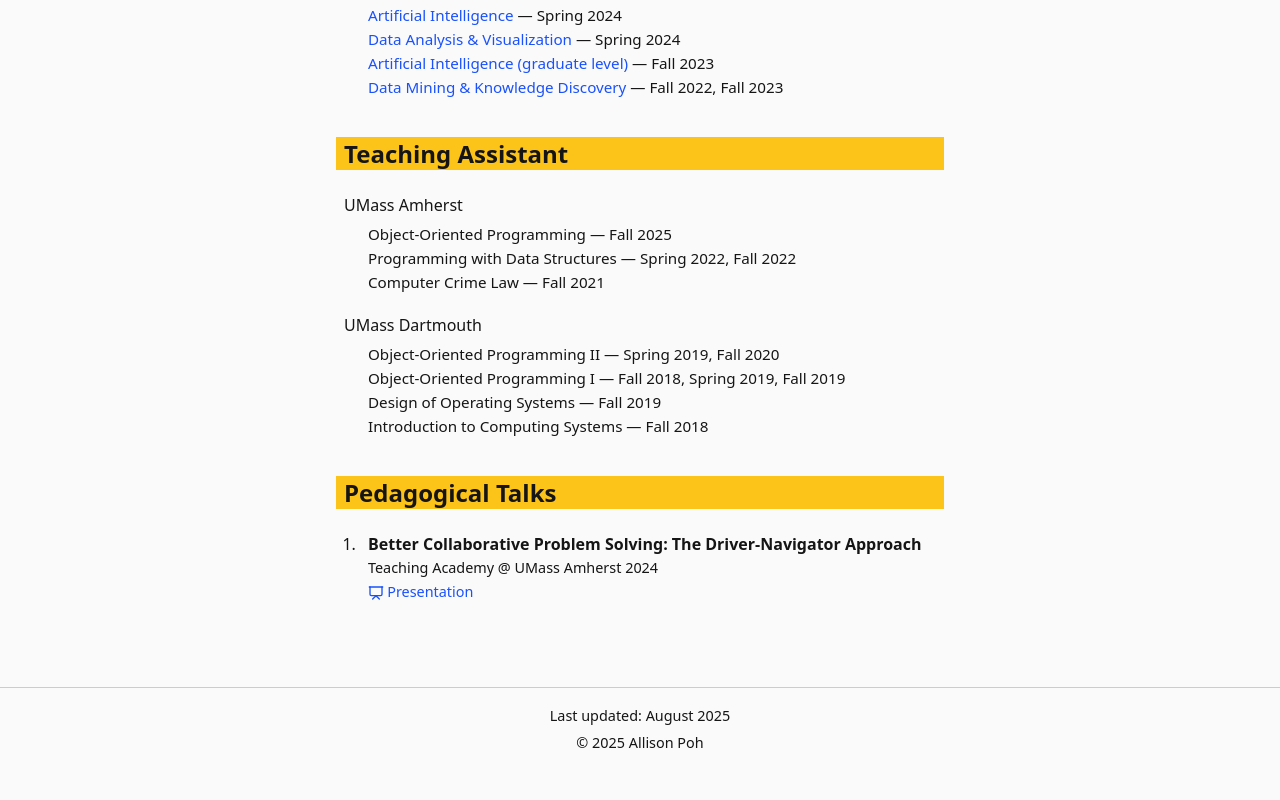
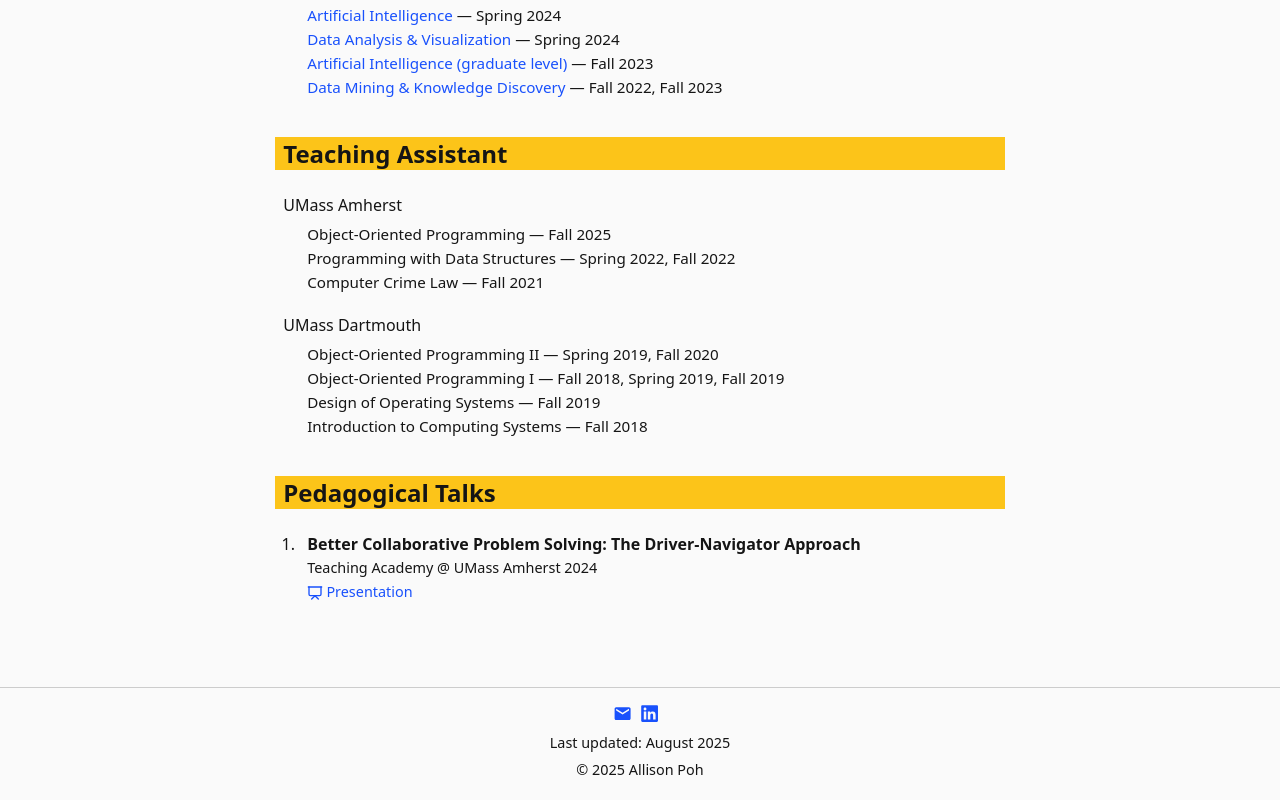
Before and after one commit to apoh3/apoh3.github.io, a React (Vite) app: page /apoh3.github.io/teaching in a window 1280 px wide. Shown: the part 355-1155 px from the top of the page. Before the commit the page ends 1127 px from the top, so only its background shows below. Built offline with nearby package versions, Linux system fonts and the light colour scheme; some icons are missing.

Commit message:
completed Footer

```diff
--- a/index.html
+++ b/index.html
@@ -2,9 +2,11 @@
 
 <!doctype html>
 <html lang="en">
+
 <head>
   <meta charset="UTF-8" />
   <link rel="icon" type="image/png" href="/src/assets/favicon.png" />
+  <link rel="stylesheet" href="https://cdn.jsdelivr.net/npm/academicons@1/css/academicons.min.css" />
   <meta name="viewport" content="width=device-width, initial-scale=1.0" />
   <title>Allison Poh</title>
 </head>
@@ -13,4 +15,5 @@
   <div id="root"></div>
   <script type="module" src="/src/main.jsx"></script>
 </body>
+
 </html>
--- a/package.json
+++ b/package.json
@@ -14,6 +14,7 @@
     "lucide-react": "^0.542.0",
     "react": "^19.1.1",
     "react-dom": "^19.1.1",
+    "react-icons": "^5.5.0",
     "react-router-dom": "^7.8.2"
   },
   "devDependencies": {
--- a/src/Footer.jsx
+++ b/src/Footer.jsx
@@ -1,8 +1,35 @@
-import { Mail } from "lucide-react";
+import { MdEmail } from "react-icons/md";
+import { FaLinkedin } from "react-icons/fa";
 
 function Footer() {
   return (
     <footer className="footer">
+      <div className="footer-links">
+        <a
+          href="mailto:apoh@umass.edu"
+          target="_blank"
+          rel="noopener noreferrer"
+          title="Email"
+        >
+          <MdEmail className="icon" />
+        </a>
+        <a
+          href="https://www.linkedin.com/in/allisonpoh"
+          target="_blank"
+          rel="noopener noreferrer"
+          title="LinkedIn"
+        >
+          <FaLinkedin className="icon" />
+        </a>
+        <a
+          href="https://scholar.google.com/citations?hl=en&user=r4sloMMAAAAJ"
+          target="_blank"
+          rel="noopener noreferrer"
+          title="Google Scholar"
+        >
+          <i className="ai ai-google-scholar icon"></i>
+        </a>
+      </div>
       <p>Last updated: August 2025</p>
       <p>© {new Date().getFullYear()} Allison Poh</p>
     </footer>
--- a/src/styles.css
+++ b/src/styles.css
@@ -63,9 +63,8 @@
   color: var(--readable-grey);
 }
 
-.publications,
-.teaching {
-  max-width: 50%;
+.publications, .teaching, .curriculum-vitae {
+  max-width: 60%;
   margin: 2rem auto;
   padding: 1rem;
 }
@@ -240,6 +239,7 @@
 .footer {
   margin-top: 1rem;
   padding: 0.5rem;
+  padding-top: 1rem;
   text-align: center;
   font-size: 0.9rem;
   line-height: 0.8rem;
@@ -247,3 +247,17 @@
   border-top: 1px solid var(--readable-grey-faint);
   background: var(--background);
 }
+
+.footer .icon {
+  margin-right: 0.5rem;
+  width: 1.2rem;
+  height: 1.2rem;
+  vertical-align: middle;
+  fill: var(--link);
+}
+
+.footer .ai-google-scholar {
+  font-size: 1.2rem;
+  margin-right: 0;
+  color: var(--link);
+}
```
Also changed, not shown: 2 other files (tests, documents, lock files or other folders). Lines whose indentation alone changed are shown as unchanged.
